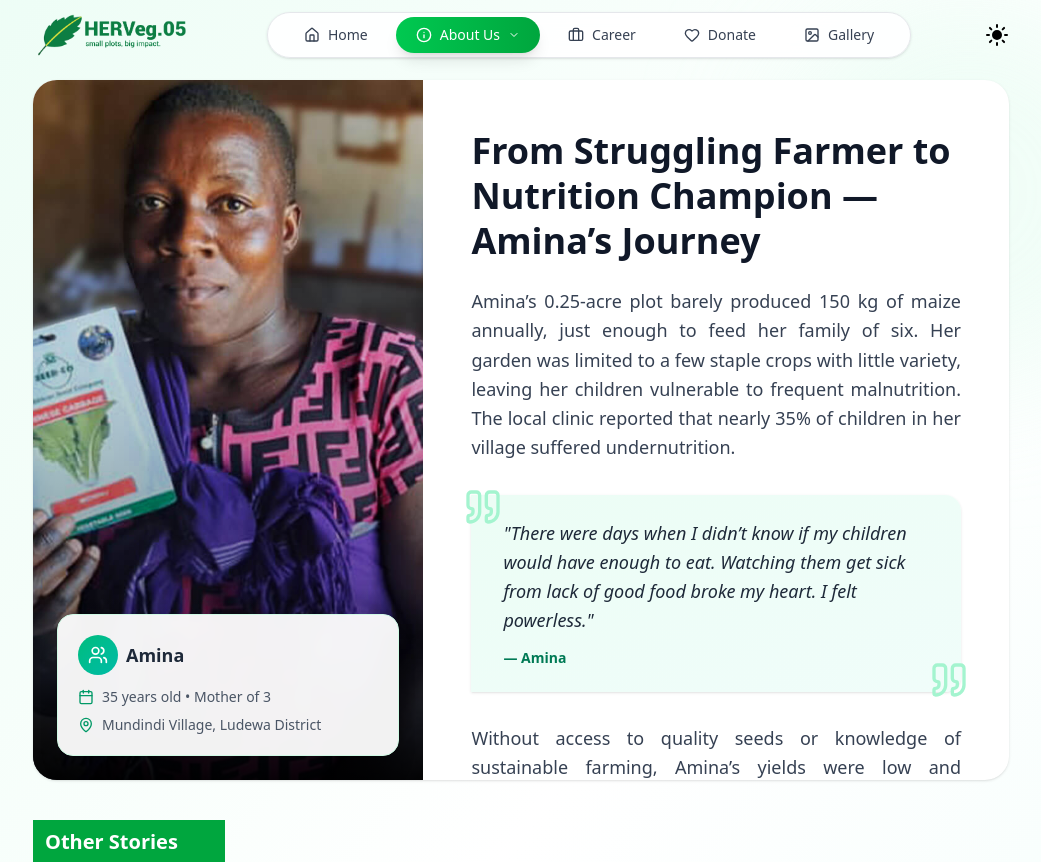
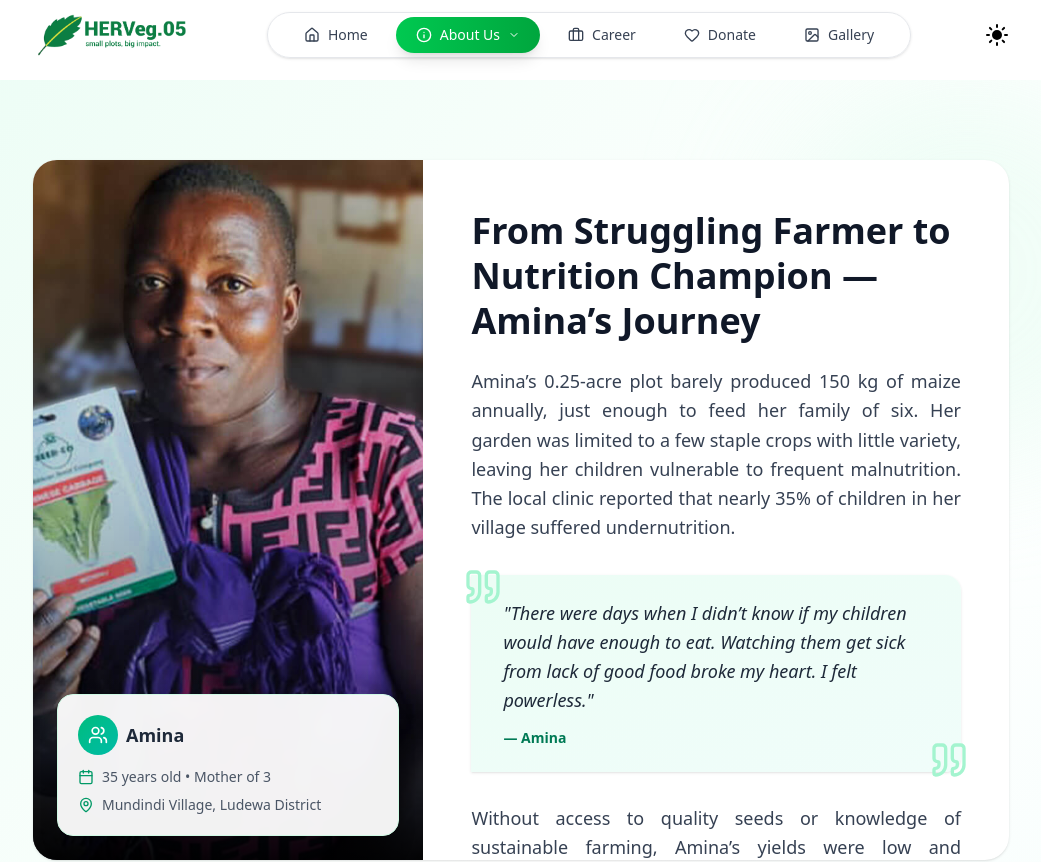
Before and after one commit to Mhando-Z/HervegWeb, a Next.js app: page /aboutus/successstories/1 in a window 1280 px wide. Shown: the top 862 px of the page, without its empty margins (119-1160 px from the left). Built offline with nearby package versions, Linux system fonts and the light colour scheme; a web font is replaced by a local one.

Commit message:
Phase One

```diff
--- a/src/app/aboutus/successstories/[id]/page.jsx
+++ b/src/app/aboutus/successstories/[id]/page.jsx
@@ -295,7 +295,7 @@ export default function SuccessStories() {
   };
 
   return (
-    <section className="relative min-h-screen bg-linear-to-br  from-emerald-50 via-white to-teal-50 py-20 px-4 overflow-hidden">
+    <section className="relative min-h-screen bg-linear-to-br md:mt-20   from-emerald-50 via-white to-teal-50 py-20 px-4 overflow-hidden">
       {/* Background decorative elements */}
       <div className="absolute inset-0 overflow-hidden pointer-events-none">
         <div className="absolute top-0 right-0 w-96 h-96 bg-emerald-100 rounded-full mix-blend-multiply filter blur-3xl opacity-30 animate-blob"></div>
```
